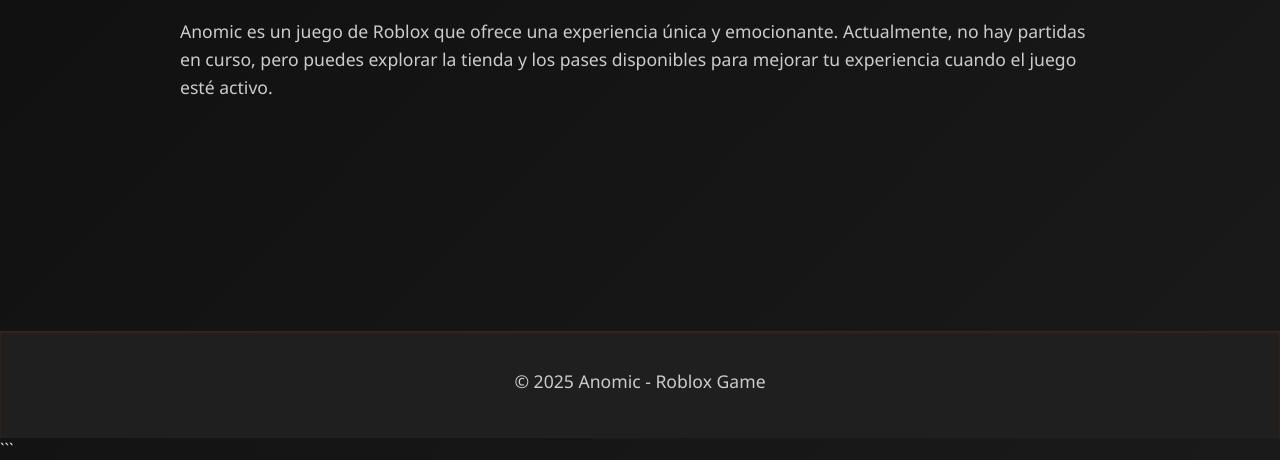
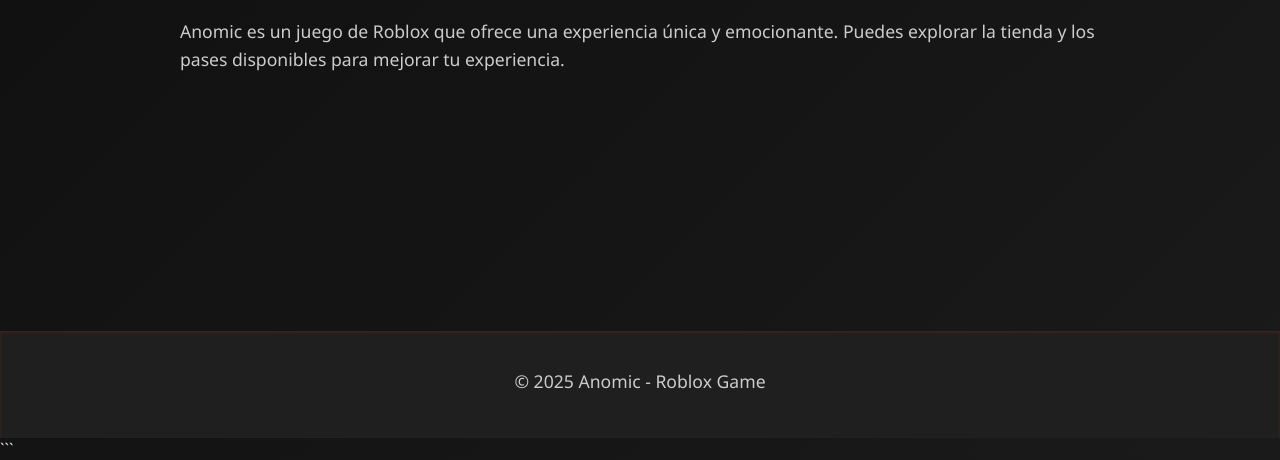
Before and after one commit to Xynnnn-cyber/Xynnnn-cyber, a plain HTML site: page index.html in a window 1280 px wide. Shown: the part 340-800 px from the top of the page. Drawn offline with Linux system fonts and the light colour scheme.

Commit message:
Update index.html

```diff
--- a/index.html
+++ b/index.html
@@ -239,7 +239,7 @@
     <main>
         <section id="about" class="active" aria-label="Sección Acerca de">
             <h2>Acerca de Anomic</h2>
-            <p>Anomic es un juego de Roblox que ofrece una experiencia única y emocionante. Actualmente, no hay partidas en curso, pero puedes explorar la tienda y los pases disponibles para mejorar tu experiencia cuando el juego esté activo.</p>
+            <p>Anomic es un juego de Roblox que ofrece una experiencia única y emocionante. Puedes explorar la tienda y los pases disponibles para mejorar tu experiencia.</p>
         </section>
         <section id="store" aria-label="Sección Tienda">
             <h2>Tienda</h2>
```
